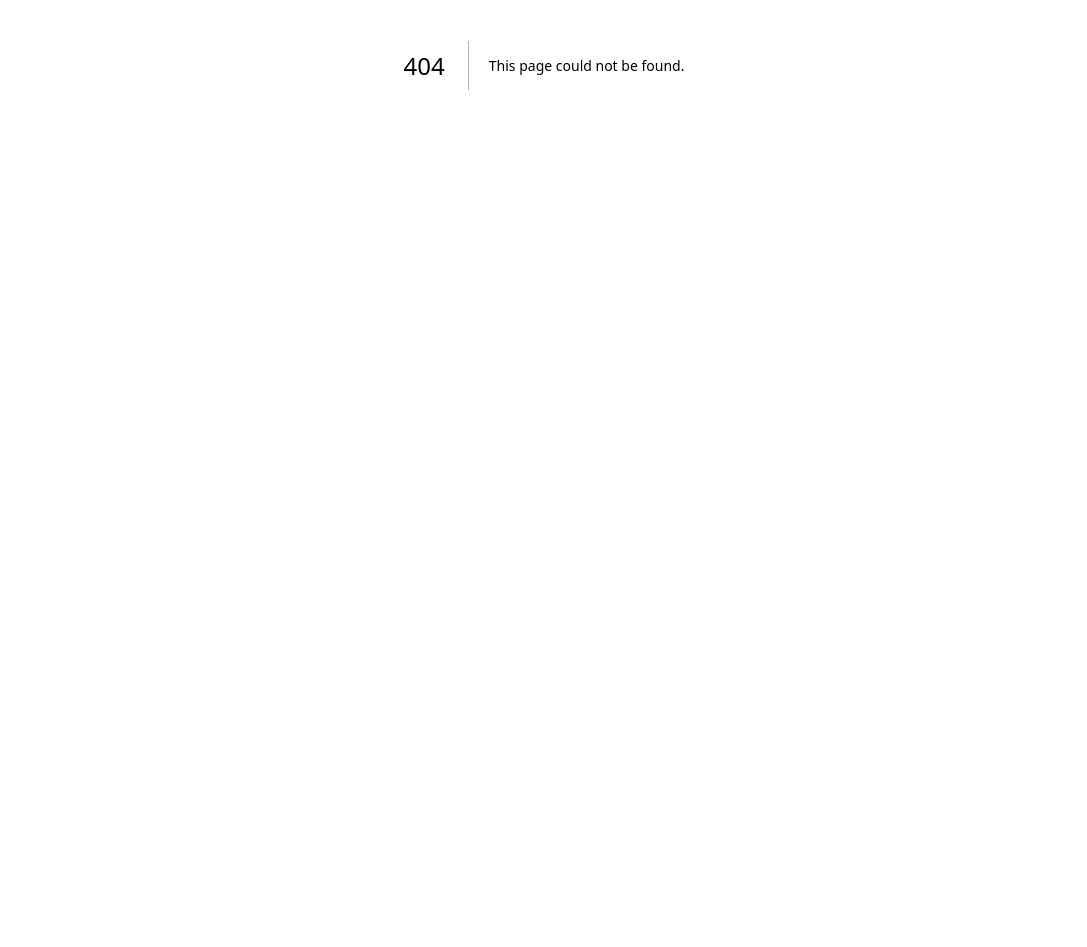
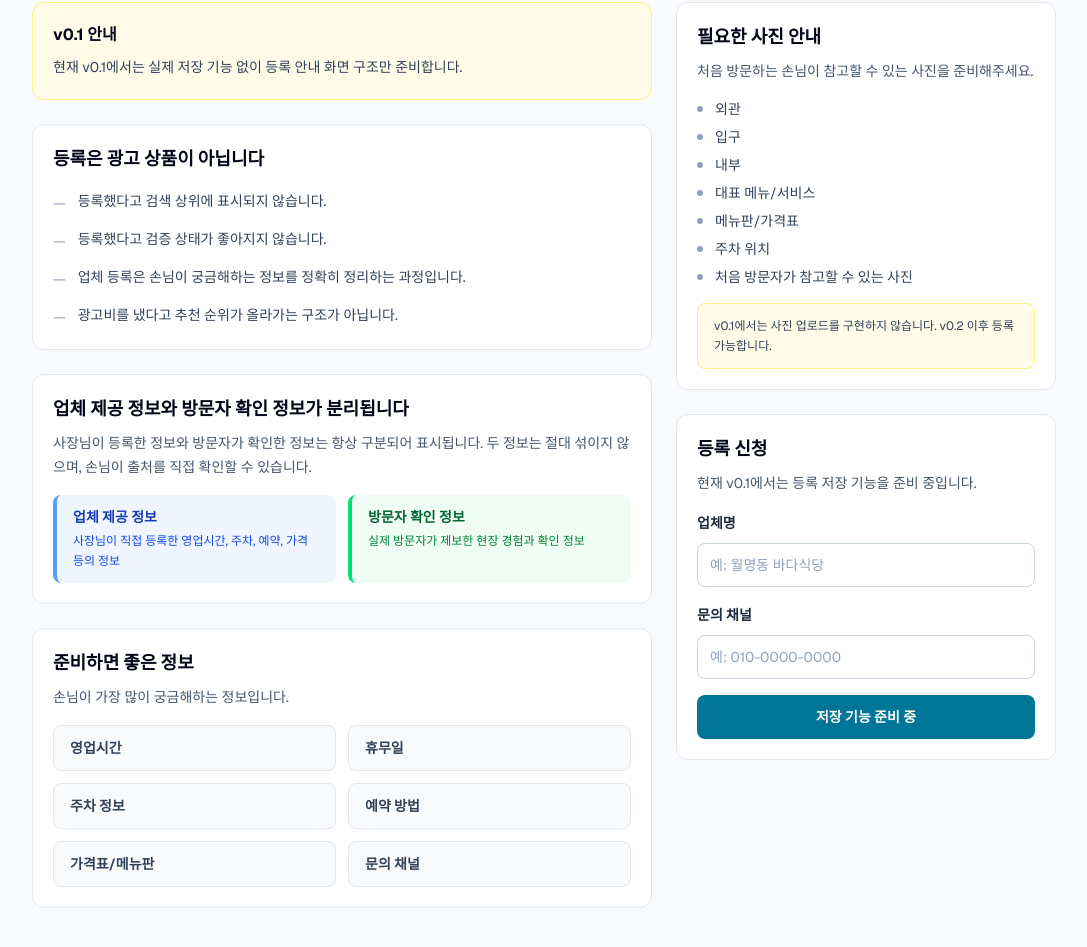
Before and after one commit to Aprasaks/gunsan-com, a Next.js app: page /owners in a window 1280 px wide. Before the commit this address had no page. Shown: the part 335-1282 px from the top of the page, without its empty margins (96-1183 px from the left). Before the commit the page ends 800 px from the top, so only its background shows below. Built offline with nearby package versions, Linux system fonts and the light colour scheme.

Commit message:
사장님 등록 안내 페이지 구현 #23

```diff
--- /dev/null
+++ b/app/owners/page.tsx
@@ -0,0 +1,198 @@
+import Header from "@/components/Header";
+
+const ownerInfoItems = [
+  "영업시간",
+  "휴무일",
+  "주차 정보",
+  "예약 방법",
+  "가격표/메뉴판",
+  "문의 채널",
+];
+
+const photoGuideItems = [
+  "외관",
+  "입구",
+  "내부",
+  "대표 메뉴/서비스",
+  "메뉴판/가격표",
+  "주차 위치",
+  "처음 방문자가 참고할 수 있는 사진",
+];
+
+export default function OwnersPage() {
+  return (
+    <main className="min-h-screen bg-slate-50 text-slate-950">
+      <Header />
+
+      <section className="bg-white px-5 py-10 sm:px-6">
+        <div className="mx-auto w-full max-w-5xl">
+          <p className="text-sm font-semibold text-cyan-700">사장님 등록</p>
+          <h1 className="mt-3 text-3xl font-bold leading-tight text-slate-950 sm:text-5xl">
+            사장님 등록 안내
+          </h1>
+          <p className="mt-5 max-w-3xl text-base leading-7 text-slate-600 sm:text-lg">
+            군산.com은 광고판이 아니라 손님이 궁금해하는 정보를 정확히 정리하는
+            지역 정보 사이트입니다.
+          </p>
+        </div>
+      </section>
+
+      <section className="px-5 py-8 sm:px-6 lg:py-10">
+        <div className="mx-auto grid w-full max-w-5xl gap-6 lg:grid-cols-[minmax(0,1fr)_380px] lg:items-start">
+          <div className="space-y-6">
+            <div className="rounded-xl border border-yellow-200 bg-yellow-50 p-5">
+              <h2 className="text-base font-bold text-slate-950">v0.1 안내</h2>
+              <p className="mt-2 text-sm leading-6 text-slate-700">
+                현재 v0.1에서는 실제 저장 기능 없이 등록 안내 화면 구조만
+                준비합니다.
+              </p>
+            </div>
+
+            <section className="rounded-xl border border-slate-200 bg-white p-5">
+              <h2 className="text-lg font-bold text-slate-950">
+                등록은 광고 상품이 아닙니다
+              </h2>
+              <ul className="mt-4 space-y-3">
+                {[
+                  "등록했다고 검색 상위에 표시되지 않습니다.",
+                  "등록했다고 검증 상태가 좋아지지 않습니다.",
+                  "업체 등록은 손님이 궁금해하는 정보를 정확히 정리하는 과정입니다.",
+                  "광고비를 냈다고 추천 순위가 올라가는 구조가 아닙니다.",
+                ].map((text) => (
+                  <li key={text} className="flex gap-3 text-sm leading-6 text-slate-700">
+                    <span className="mt-0.5 shrink-0 text-slate-400" aria-hidden>
+                      —
+                    </span>
+                    <span>{text}</span>
+                  </li>
+                ))}
+              </ul>
+            </section>
+
+            <section className="rounded-xl border border-slate-200 bg-white p-5">
+              <h2 className="text-lg font-bold text-slate-950">
+                업체 제공 정보와 방문자 확인 정보가 분리됩니다
+              </h2>
+              <p className="mt-2 text-sm leading-6 text-slate-600">
+                사장님이 등록한 정보와 방문자가 확인한 정보는 항상 구분되어
+                표시됩니다. 두 정보는 절대 섞이지 않으며, 손님이 출처를 직접
+                확인할 수 있습니다.
+              </p>
+              <div className="mt-4 grid gap-3 sm:grid-cols-2">
+                <div className="rounded-lg border-l-4 border-blue-400 bg-blue-50 px-4 py-3">
+                  <p className="text-sm font-semibold text-blue-800">
+                    업체 제공 정보
+                  </p>
+                  <p className="mt-1 text-xs leading-5 text-blue-700">
+                    사장님이 직접 등록한 영업시간, 주차, 예약, 가격 등의 정보
+                  </p>
+                </div>
+                <div className="rounded-lg border-l-4 border-green-400 bg-green-50 px-4 py-3">
+                  <p className="text-sm font-semibold text-green-800">
+                    방문자 확인 정보
+                  </p>
+                  <p className="mt-1 text-xs leading-5 text-green-700">
+                    실제 방문자가 제보한 현장 경험과 확인 정보
+                  </p>
+                </div>
+              </div>
+            </section>
+
+            <section className="rounded-xl border border-slate-200 bg-white p-5">
+              <h2 className="text-lg font-bold text-slate-950">
+                준비하면 좋은 정보
+              </h2>
+              <p className="mt-2 text-sm leading-6 text-slate-600">
+                손님이 가장 많이 궁금해하는 정보입니다.
+              </p>
+              <div className="mt-4 grid gap-3 sm:grid-cols-2">
+                {ownerInfoItems.map((item) => (
+                  <div
+                    key={item}
+                    className="rounded-lg border border-slate-200 bg-slate-50 px-4 py-3 text-sm font-semibold text-slate-700"
+                  >
+                    {item}
+                  </div>
+                ))}
+              </div>
+            </section>
+          </div>
+
+          <div className="space-y-6">
+            <section className="rounded-xl border border-slate-200 bg-white p-5">
+              <h2 className="text-lg font-bold text-slate-950">
+                필요한 사진 안내
+              </h2>
+              <p className="mt-2 text-sm leading-6 text-slate-600">
+                처음 방문하는 손님이 참고할 수 있는 사진을 준비해주세요.
+              </p>
+              <ul className="mt-4 space-y-2">
+                {photoGuideItems.map((item) => (
+                  <li
+                    key={item}
+                    className="flex items-center gap-3 text-sm text-slate-700"
+                  >
+                    <span
+                      className="h-1.5 w-1.5 shrink-0 rounded-full bg-slate-400"
+                      aria-hidden
+                    />
+                    {item}
+                  </li>
+                ))}
+              </ul>
+              <div className="mt-4 rounded-lg border border-yellow-200 bg-yellow-50 px-4 py-3">
+                <p className="text-xs leading-5 text-slate-700">
+                  v0.1에서는 사진 업로드를 구현하지 않습니다. v0.2 이후 등록
+                  가능합니다.
+                </p>
+              </div>
+            </section>
+
+            <section className="rounded-xl border border-slate-200 bg-white p-5">
+              <h2 className="text-lg font-bold text-slate-950">등록 신청</h2>
+              <p className="mt-2 text-sm leading-6 text-slate-600">
+                현재 v0.1에서는 등록 저장 기능을 준비 중입니다.
+              </p>
+              <form className="mt-4 space-y-4">
+                <div>
+                  <label
+                    htmlFor="business-name"
+                    className="text-sm font-semibold text-slate-800"
+                  >
+                    업체명
+                  </label>
+                  <input
+                    id="business-name"
+                    type="text"
+                    placeholder="예: 월명동 바다식당"
+                    className="mt-2 h-11 w-full rounded-lg border border-slate-300 bg-white px-3 text-sm text-slate-700 outline-none placeholder:text-slate-400 focus:border-cyan-600 focus:ring-4 focus:ring-cyan-100"
+                  />
+                </div>
+                <div>
+                  <label
+                    htmlFor="contact-channel"
+                    className="text-sm font-semibold text-slate-800"
+                  >
+                    문의 채널
+                  </label>
+                  <input
+                    id="contact-channel"
+                    type="text"
+                    placeholder="예: 010-0000-0000"
+                    className="mt-2 h-11 w-full rounded-lg border border-slate-300 bg-white px-3 text-sm text-slate-700 outline-none placeholder:text-slate-400 focus:border-cyan-600 focus:ring-4 focus:ring-cyan-100"
+                  />
+                </div>
+                <button
+                  type="button"
+                  className="h-11 w-full rounded-lg bg-cyan-700 px-4 text-sm font-semibold text-white transition hover:bg-cyan-800"
+                >
+                  저장 기능 준비 중
+                </button>
+              </form>
+            </section>
+          </div>
+        </div>
+      </section>
+    </main>
+  );
+}
```
